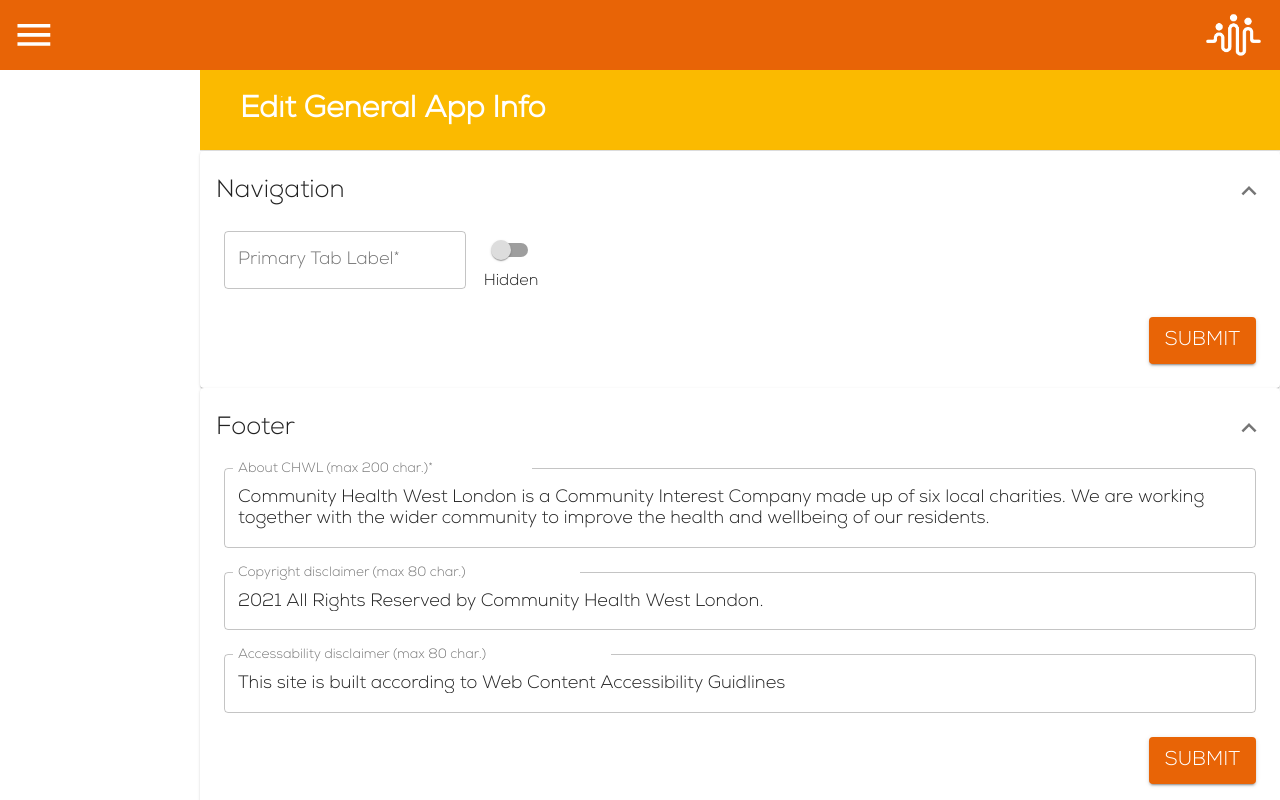
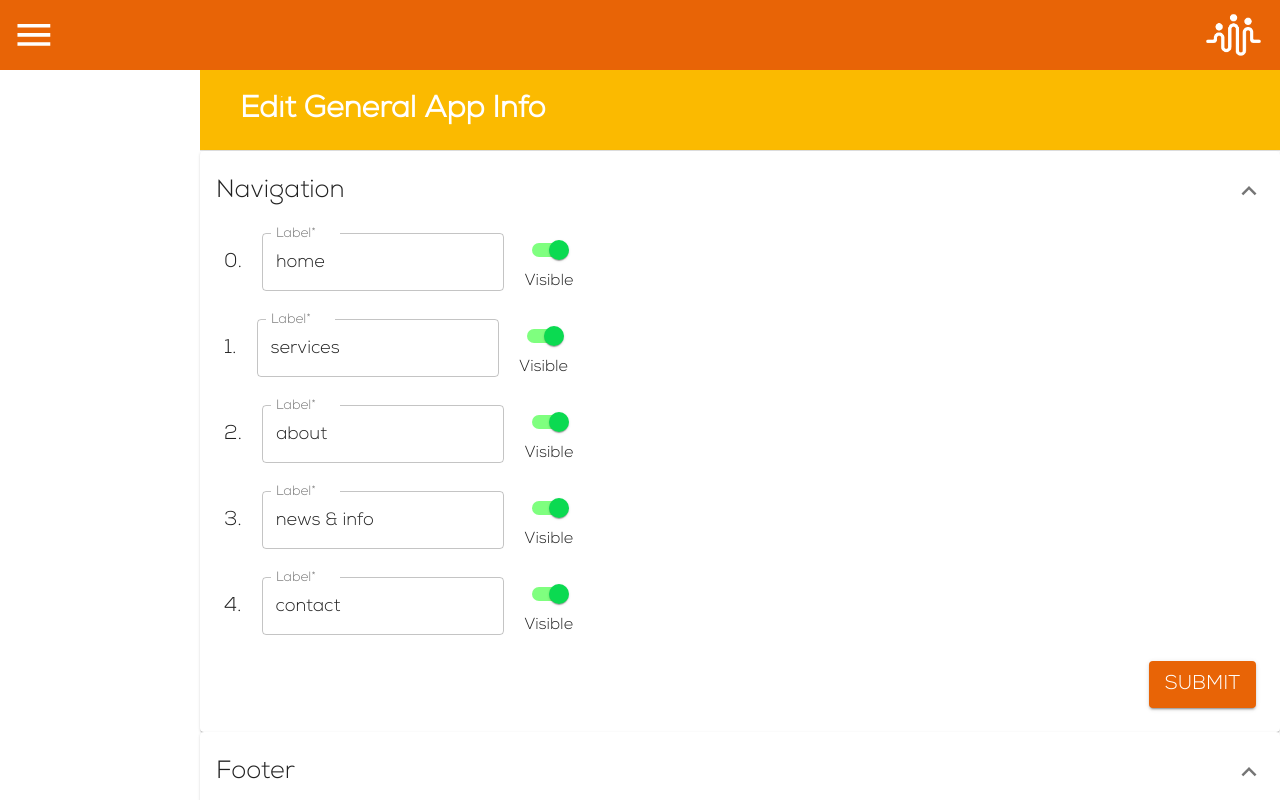
Before and after one commit to lukeperrin10/kcsc_admin, a React (Create React App) app: page / in a window 1280 px wide. Shown: the top 800 px of the page. Built offline with nearby package versions, Linux system fonts and the light colour scheme; no server answers; what j-tockauth would draw is missing.

Commit message:
maps main tabs from fixture

```diff
--- a/src/components/GeneralDashboard/NavigationForm.jsx
+++ b/src/components/GeneralDashboard/NavigationForm.jsx
@@ -44,18 +44,19 @@ const NavigationForm = ({ mainTabs, secondaryTabs }) => {
     // AppData.update(attributes)
   }
 
-  const mainTabsList = (
-    <Grid item>
+  const mainTabsList = mainTabs.map((mainTab, index)=>(
+    <Grid item container direction='row' alignItems='center'>
+      <Typography variant='h7' style={{marginRight: '1rem'}}>{index}.</Typography>
       <Controller
-        name={`main-tab-${1}-input`}
+        name={`main-tab-${index}-input`}
         control={control}
-        defaultValue={''}
+        defaultValue={mainTab.label}
         rules={{ required: 'This field cannot be empty' }}
         render={({ field: { onChange, value }, fieldState: { error } }) => (
           <TextField
-            data-cy={`main-tab-${1}-input`}
+            data-cy={`main-tab-${index}-input`}
             variant='outlined'
-            label={`Primary Tab Label*`}
+            label={`Label*`}
             inputProps={{ maxLength: labelMaxLength }}
             error={!!error}
             helperText={error ? error.message : null}
@@ -67,10 +68,10 @@ const NavigationForm = ({ mainTabs, secondaryTabs }) => {
       <Controller
         name={`main-tab-${1}-switch`}
         control={control}
-        defaultValue={false}
+        defaultValue={mainTab.visible}
         render={({ field: { onChange, value } }) => (
           <FormControlLabel
-            control={<StyledSwitch value={value} onChange={onChange} articleId={1} />}
+            control={<StyledSwitch checked={value} onChange={onChange} articleId={1} />}
             label={
               <Typography className={commonClasses.switchLabel}>
                 {value ? 'Visible' : 'Hidden'}
@@ -81,7 +82,7 @@ const NavigationForm = ({ mainTabs, secondaryTabs }) => {
         )}
       />
     </Grid>
-  )
+  ))
 
   return (
     <form data-cy='footer-form' onSubmit={handleSubmit(onSubmit)}>
--- a/src/data/app_data.json
+++ b/src/data/app_data.json
@@ -4,11 +4,13 @@
       "main_tabs": [
         {
           "label": "home",
-          "link": "/home"
+          "link": "/home",
+          "visible": true
         },
         {
           "label": "services",
           "link": "/services",
+          "visible": true,
           "secondary_tabs": [
             {
               "label": "Find a service",
@@ -40,6 +42,7 @@
         {
           "label": "about",
           "link": "/about/organization",
+          "visible": true,
           "secondary_tabs": [
             {
               "label": "organization",
@@ -54,6 +57,7 @@
         {
           "label": "news & info",
           "link": "/info/news",
+          "visible": true,
           "secondary_tabs": [
             {
               "label": "news",
@@ -67,7 +71,8 @@
         },
         {
           "label": "contact",
-          "link": "/contact"
+          "link": "/contact",
+          "visible": true
         }
       ],
       "secondary_tabs": [
```
Also changed, not shown: 1 other file (tests, documents, lock files or other folders).
